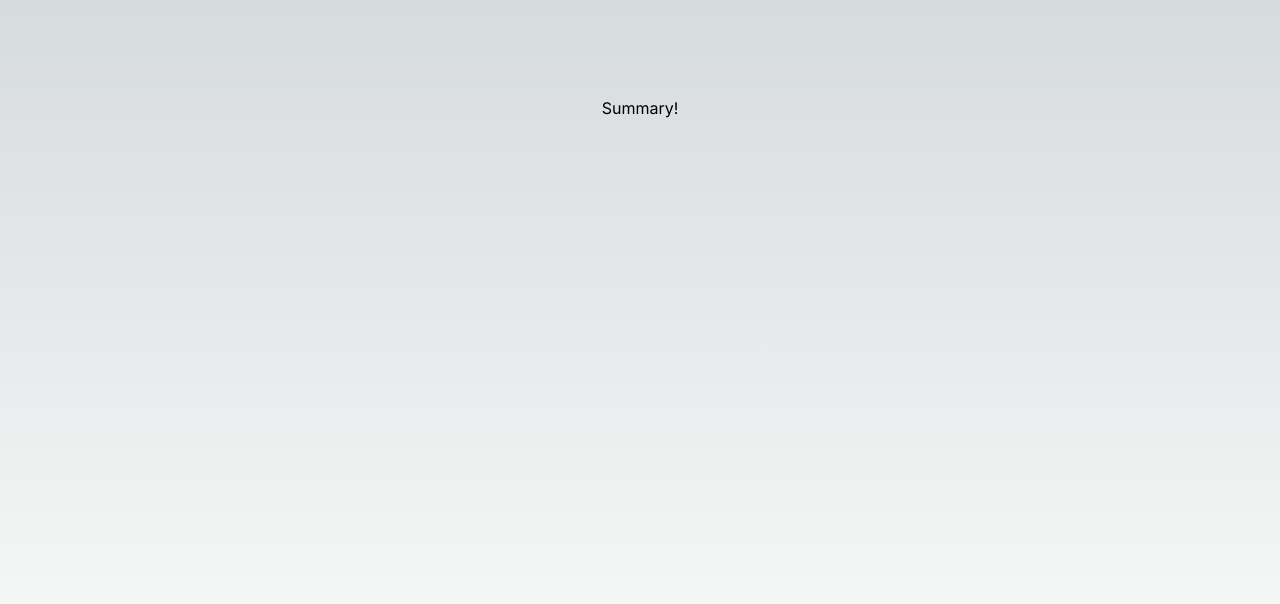
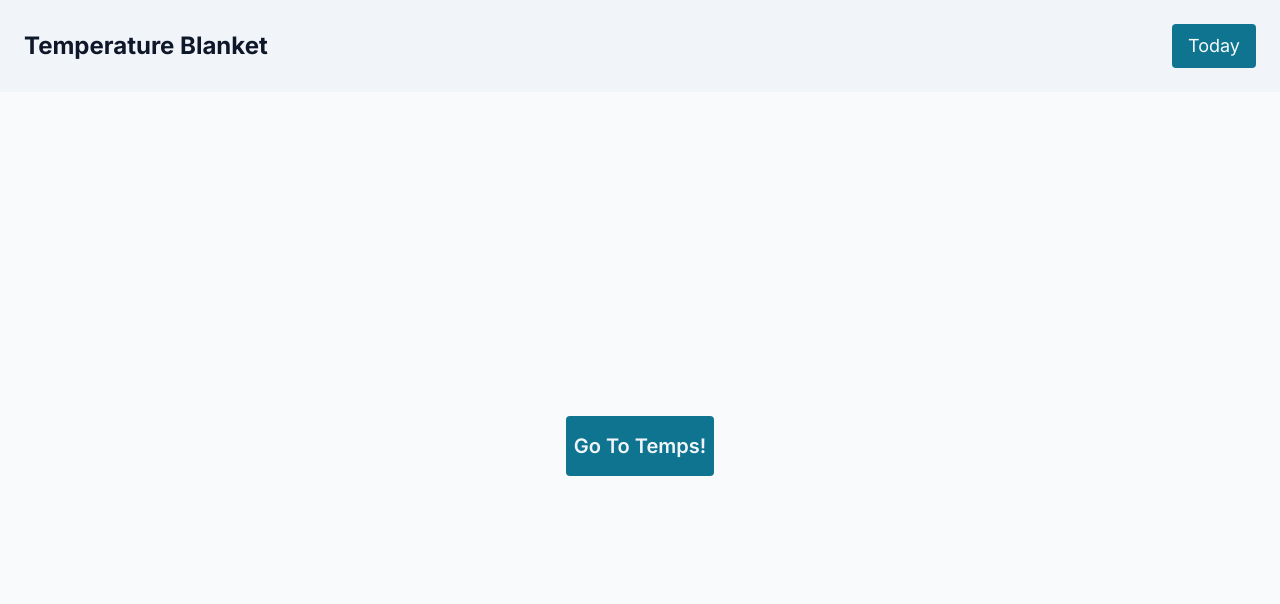
Before and after one commit to colevoss/temp-blanket-frontend, a Next.js app: page / in a window 1280 px wide. Shown: the top 604 px of the page. Built offline with nearby package versions, Linux system fonts and the light colour scheme.

Commit message:
better style

```diff
--- a/src/app/globals.css
+++ b/src/app/globals.css
@@ -16,12 +16,12 @@
   }
 }
 
-body {
-  color: rgb(var(--foreground-rgb));
-  background: linear-gradient(
-      to bottom,
-      transparent,
-      rgb(var(--background-end-rgb))
-    )
-    rgb(var(--background-start-rgb));
-}
+/* body { */
+/*   color: rgb(var(--foreground-rgb)); */
+/*   background: linear-gradient( */
+/*       to bottom, */
+/*       transparent, */
+/*       rgb(var(--background-end-rgb)) */
+/*     ) */
+/*     rgb(var(--background-start-rgb)); */
+/* } */
--- a/src/app/layout.tsx
+++ b/src/app/layout.tsx
@@ -2,6 +2,7 @@ import './globals.css'
 import type { Metadata } from 'next'
 import { Inter } from 'next/font/google'
 import DatePickerContext from '../components/date-picker-context'
+import Nav from './nav'
 
 const inter = Inter({ subsets: ['latin'] })
 
@@ -19,7 +20,10 @@ export default function RootLayout({
     <html lang="en">
       <body className={inter.className}>
         <DatePickerContext>
-          {children}
+          <main className="flex flex-col min-h-screen h-screen bg-slate-50 dark:bg-slate-900">
+            <Nav />
+            {children}
+          </main>
         </DatePickerContext>
       </body>
     </html>
--- /dev/null
+++ b/src/app/nav.tsx
@@ -0,0 +1,17 @@
+import Link from "next/link";
+
+export default function Nav() {
+  return (
+    <nav className="bg-slate-100 dark:bg-slate-950 flex justify-between items-center min-w-screen sticky p-4 md:p-6">
+      <Link href="/">
+        <h1 className="text-slate-900 dark:text-slate-50 text-lg md:text-2xl font-bold">
+          Temperature Blanket
+        </h1>
+      </Link>
+
+      <Link href="/summary" className="bg-cyan-700 rounded py-1 px-2 text-slate-50 md:py-2 md:px-4 md:text-lg">
+        Today
+      </Link>
+    </nav>
+  )
+}
--- a/src/app/page.tsx
+++ b/src/app/page.tsx
@@ -3,8 +3,8 @@ import Link from 'next/link'
 
 export default function Home() {
   return (
-    <main className="flex min-h-screen flex-col items-center justify-between p-24">
-      <Link href="/summary">Summary!</Link>
-    </main>
+    <article className="flex justify-center items-center min-w-full h-full">
+      <Link href="/summary" className="rounded bg-cyan-700 text-slate-100 px-2 py-4 text-xl font-semibold">Go To Temps!</Link>
+    </article>
   )
 }
--- a/src/app/summary/date-picker.tsx
+++ b/src/app/summary/date-picker.tsx
@@ -23,7 +23,7 @@ export function SummaryDatePicker({ date }: Props) {
         }
       }}
       value={date}
-      onChange={(d) => {
+      onAccept={(d) => {
         if (!d) {
           return
         }
--- /dev/null
+++ b/src/app/summary/new-summary-view.tsx
@@ -0,0 +1,14 @@
+import { getDailySummary, DailySummary } from '../../api/summary'
+import SummaryItem from './summary-item'
+
+export default async function NewSummaryView({ date }: { date: Date }) {
+  const summary = await getDailySummary(date);
+
+  return (
+    <div className="flex flex-col py-3 w-full space-y-2">
+      <SummaryItem value={`${Math.ceil(summary.average)}°`} label="Average" emoji="&#128526;" />
+      <SummaryItem value={`${Math.ceil(summary.high)}°`} label="High" emoji="&#x2600;" />
+      <SummaryItem value={`${Math.ceil(summary.low)}°`} label="Low" emoji="&#10052;" />
+    </div>
+  )
+}
--- a/src/app/summary/page.tsx
+++ b/src/app/summary/page.tsx
@@ -1,6 +1,9 @@
-import { parse } from 'date-fns'
+import { format, parse } from 'date-fns'
 import { getDailySummary, DailySummary } from '../../api/summary'
 import SummaryView from './summary-view'
+import NewSummaryView from './new-summary-view'
+import { SummaryDatePicker } from './date-picker'
+import { Suspense } from 'react'
 
 type Props = {
   searchParams: {
@@ -14,14 +17,37 @@ function parseDate(dateStr: string): Date {
 
 export const revalidate = 300;
 
-export default async function Summary({ searchParams }: Props) {
+function LoadingSummary() {
+  return (
+    <div className="flex justify-center items-center h-36 w-full">
+      <p>Loading Temperatures</p>
+    </div>
+  )
+}
+
+export default function Summary({ searchParams }: Props) {
   const dateStr = searchParams.date;
   const date = dateStr ? parseDate(dateStr) : new Date();
-  console.log(date)
 
-  const summary = await getDailySummary(date);
+  const displayDate = format(new Date(date), 'MMMM do yyyy');
 
   return (
-    <SummaryView summary={summary} />
+    <article className="flex flex-col min-w-full h-full justify-center items-center p-8">
+      <section className="container max-w-xl flex flex-col justify-center">
+        <div className="flex min-w-full justify-between flex-col sm:flex-row sm:items-center items-start">
+          <h2 className="text-3xl 2xl:text-5xl font-bold text-slate-900 dark:text-slate-50 py-2">
+            {displayDate}
+          </h2>
+
+          <SummaryDatePicker date={date}/>
+        </div>
+
+        <div className="container flex justify-center">
+          <Suspense fallback={<LoadingSummary />} key={dateStr}>
+            <NewSummaryView date={date} />
+          </Suspense>
+        </div>
+      </section>
+    </article>
   )
 }
--- a/src/app/summary/summary-item.tsx
+++ b/src/app/summary/summary-item.tsx
@@ -6,7 +6,7 @@ type Props = {
 
 export default function SummaryItem({ label, value, emoji }: Props) {
   return (
-    <div className="flex sm:flex-row justify-between text-lg">
+    <div className="flex sm:flex-row justify-between text-lg text-slate-900 dark:text-slate-100">
       <div className="font-bold">{emoji} {label}</div><div>{value}</div>
     </div>
   )
--- a/src/app/summary/summary-view.tsx
+++ b/src/app/summary/summary-view.tsx
@@ -1,4 +1,3 @@
-import { DatePicker } from '@mui/x-date-pickers'
 import { format } from 'date-fns'
 import { DailySummary } from '../../api/summary'
 import SummaryItem from './summary-item'
@@ -10,7 +9,6 @@ type Props = {
 }
 
 export default function SummaryView({ summary }: Props) {
-  console.log(summary)
   return (
     <div className="container max-w-lg space-y-2">
       <div className="flex flex-row justify-between py-4 items-center space-x-1">
```
Also changed, not shown: src/app/summary/oldlayout.tsx (renamed from src/app/summary/layout.tsx).
